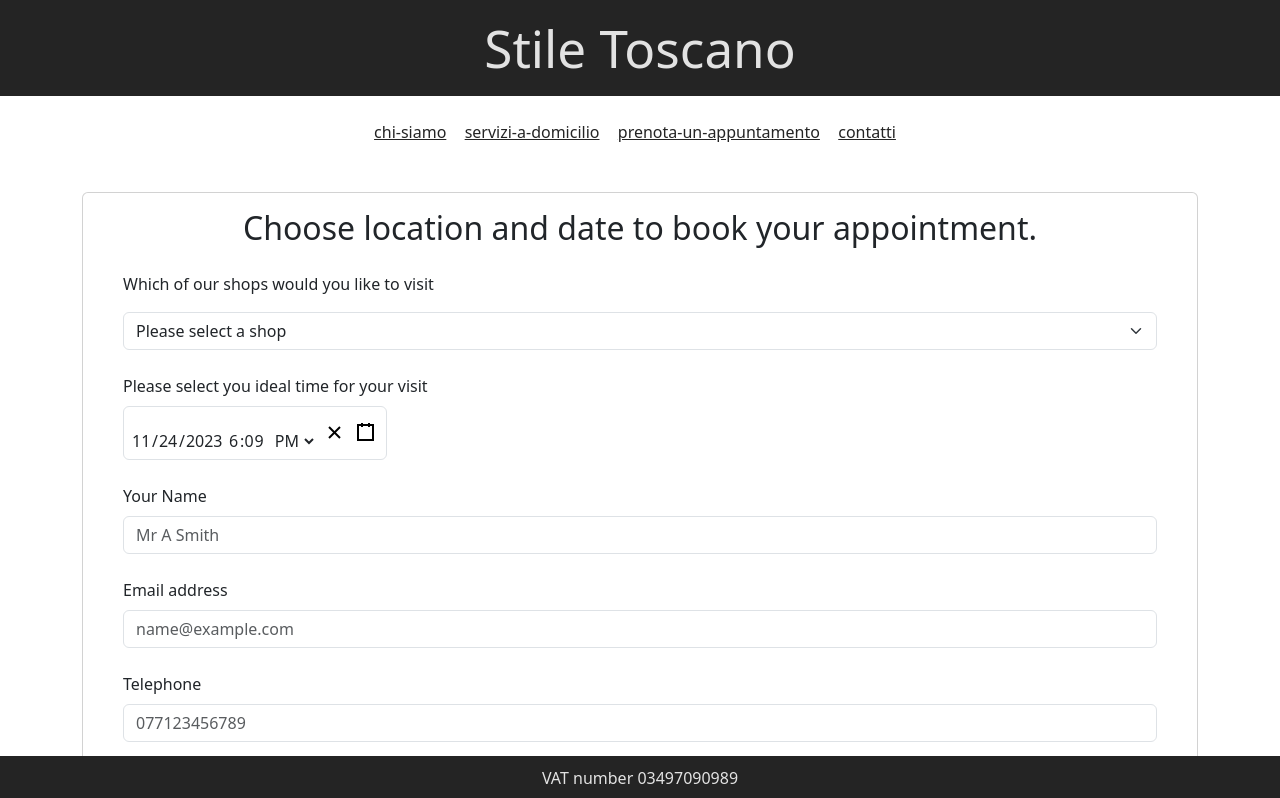
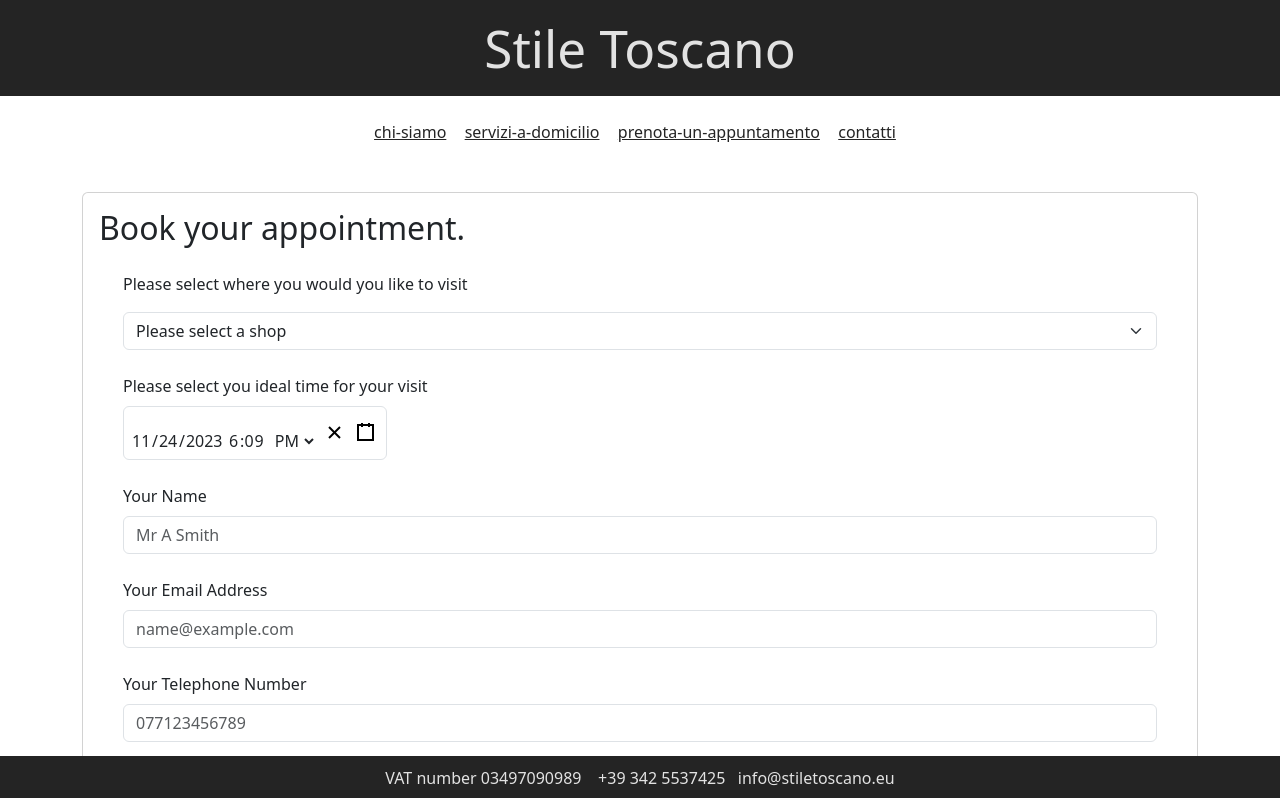
Before and after one commit to michaelphillips4/stiletoscano, a React (Vite) app: page /prenota-un-appuntamento in a window 1280 px wide. Shown: the top 798 px of the page. Built offline with nearby package versions, Linux system fonts and the light colour scheme.

Commit message:
changed form wording and added info to readme

```diff
--- a/index.html
+++ b/index.html
@@ -5,12 +5,12 @@
     <link rel="icon" type="image/svg+xml" href="/vite.svg" />
     <meta name="viewport" content="width=device-width, initial-scale=1.0" />
     <title>Stile Toscano</title>
-    <link href="https://cdn.jsdelivr.net/npm/bootstrap@5.3.2/dist/css/bootstrap.min.css" rel="stylesheet" integrity="sha384-T3c6CoIi6uLrA9TneNEoa7RxnatzjcDSCmG1MXxSR1GAsXEV/Dwwykc2MPK8M2HN" crossorigin="anonymous">
+   <link href="https://cdn.jsdelivr.net/npm/bootstrap@5.3.2/dist/css/bootstrap.min.css" rel="stylesheet" integrity="sha384-T3c6CoIi6uLrA9TneNEoa7RxnatzjcDSCmG1MXxSR1GAsXEV/Dwwykc2MPK8M2HN" crossorigin="anonymous">
 
   </head>
   <body>
     <div id="root"></div>
-    <script src="https://cdn.jsdelivr.net/npm/bootstrap@5.3.2/dist/js/bootstrap.bundle.min.js" integrity="sha384-C6RzsynM9kWDrMNeT87bh95OGNyZPhcTNXj1NW7RuBCsyN/o0jlpcV8Qyq46cDfL" crossorigin="anonymous"></script>
-    <script type="module" src="/src/main.jsx"></script>
+     <script src="https://cdn.jsdelivr.net/npm/bootstrap@5.3.2/dist/js/bootstrap.bundle.min.js" integrity="sha384-C6RzsynM9kWDrMNeT87bh95OGNyZPhcTNXj1NW7RuBCsyN/o0jlpcV8Qyq46cDfL" crossorigin="anonymous"></script>
+ <script type="module" src="/src/main.jsx"></script>
   </body>
 </html>
--- a/src/App.jsx
+++ b/src/App.jsx
@@ -31,7 +31,7 @@ function Layout() {
     <div>
        <Header />
         <Nav />
-        <div className="container">
+        <div className="container pt-5 text-start ">
  <Outlet />
         </div>
 
--- a/src/components/Footer.jsx
+++ b/src/components/Footer.jsx
@@ -2,6 +2,9 @@
 
 export default Footer => {
 
-    return <footer>VAT number 03497090989 </footer>
+    return <footer>
+        VAT number 03497090989 &nbsp;&nbsp;
+        +39 342 5537425&nbsp;&nbsp;    info@stiletoscano.eu
+        </footer>
 
     }
--- a/src/pages/BookAnAppointment.jsx
+++ b/src/pages/BookAnAppointment.jsx
@@ -20,16 +20,16 @@ const BookAnAppointment = () => {
 
   return (
     <>
-      <div className="card mt-5">
+      <div className="card">
         <div className="card-body">
           <div className="card-title">
-            <h2>Choose location and date to book your appointment.</h2>
+            <h2>Book your appointment.</h2>
           </div>
           <div className="card-text text-start">
             <form>
               <div className="m-4">
                 <label htmlFor="where" className="form-label">
-                  Which of our shops would you like to visit
+                  Please select where you would you like to visit
                 </label>
 
                 <select
@@ -73,7 +73,7 @@ const BookAnAppointment = () => {
                   </div>
                   <div className="m-4">
                     <label htmlFor="email" className="form-label">
-                      Email address
+                      Your Email Address
                     </label>
                     <input
                       type="email"
@@ -84,7 +84,7 @@ const BookAnAppointment = () => {
                   </div>
                   <div className="m-4">
                     <label htmlFor="tel" className="form-label">
-                      Telephone
+                      Your Telephone Number
                     </label>
                     <input
                       type="tel"
@@ -95,7 +95,7 @@ const BookAnAppointment = () => {
                   </div>
                   <div className="m-4">
                     <label htmlFor="message" className="form-label">
-                      Message
+                      Your Message
                     </label>
                     <textarea
                       className="form-control"
--- a/src/pages/TheCompany.jsx
+++ b/src/pages/TheCompany.jsx
@@ -1,6 +1,12 @@
 const TheCompany = () => {
 
-    return <h2>chi-siamo</h2>
+    return <div className="text-start">
+    <h2>Tuscan style, tailor-made clothes</h2>
+    <p className="lh-lg text-body-secondary" >Our work is an ancient art, which requires passion, attention to every little detail and care because each of our dresses is unique, just like our customers are</p>
+    <p className="w-50">
+    When Mr. Elio , 40 years ago, started with his wife Adriana working at home with a sewing machine, perhaps he didn't think of creating a large made-to-measure clothing company;
+    </p>
+    </div>
 }
 
 export default TheCompany;
```
Also changed, not shown: 1 other file (tests, documents, lock files or other folders).
